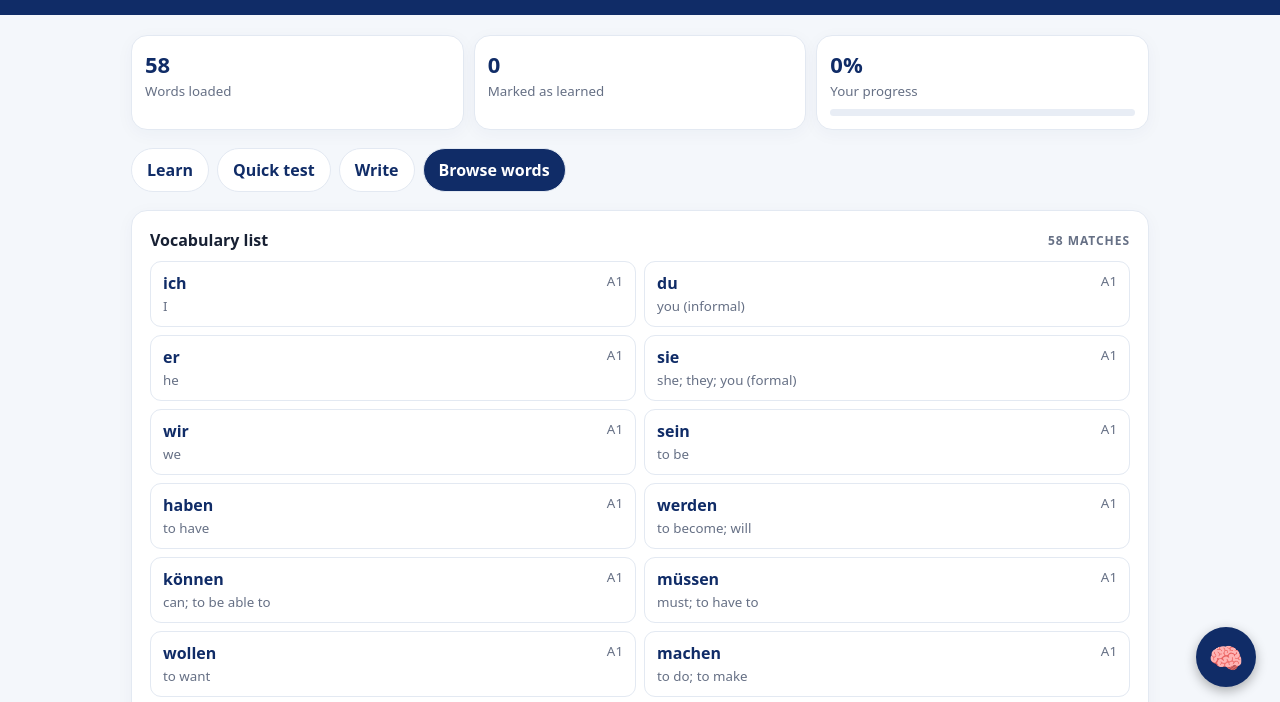
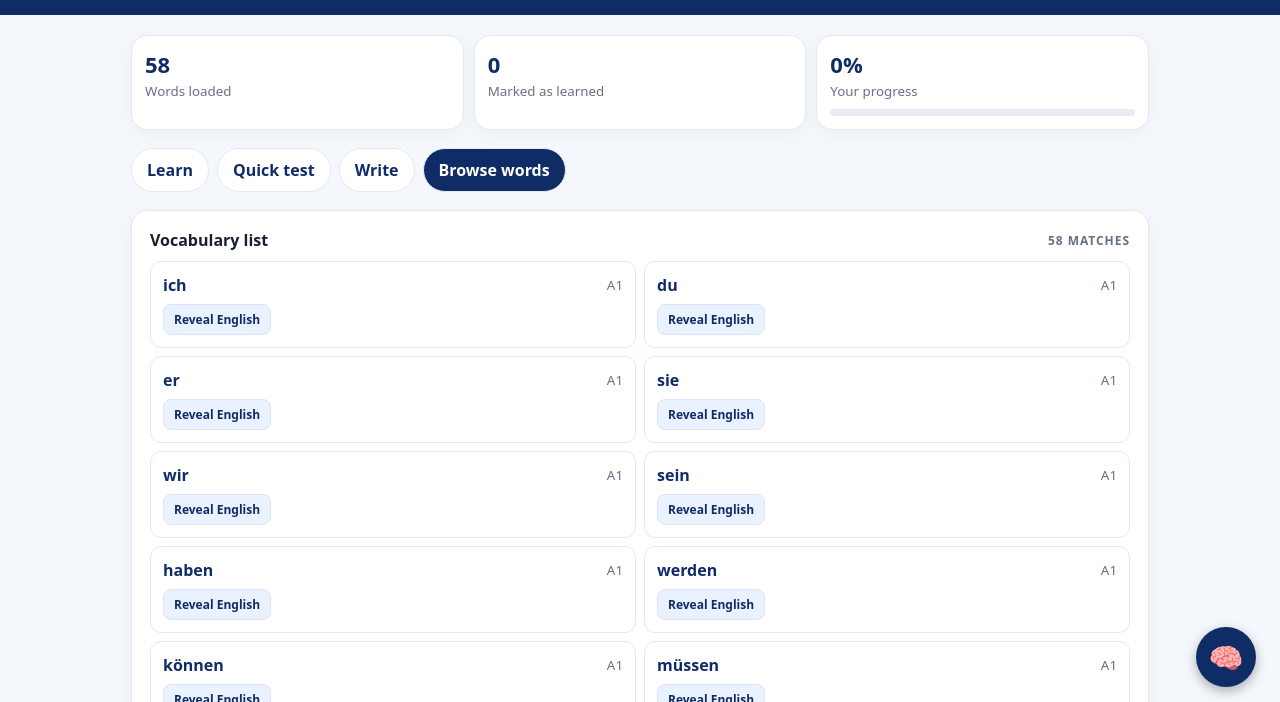
Before and after one commit to classoni66-star/deutsch-2500, a plain HTML site: page index.html in a window 1280 px wide. Both pictures are taken after a click on the button "Browse words". Shown: the part 89-791 px from the top of the page. Drawn offline with Linux system fonts and the light colour scheme.

Commit message:
Enhance row styles and reveal functionality
Updated row styles to enhance the reveal feature, allowing users to click on words to study and reveal their meanings. Added new classes for better structure and interaction.

```diff
--- a/index.html
+++ b/index.html
@@ -71,10 +71,17 @@ main{max-width:1050px;margin:auto;padding:20px 16px 50px}
 .list{margin-top:16px}
 .listhead{display:flex;justify-content:space-between;align-items:center;margin-bottom:10px}
 .rows{display:grid;grid-template-columns:repeat(2,1fr);gap:8px}
-.row{background:white;border:1px solid var(--line);border-radius:11px;padding:10px 12px;display:flex;justify-content:space-between;gap:8px;text-align:left;cursor:pointer}
-.row:hover{background:#f6f9ff}
-.row b{color:var(--navy)}
-.row small{color:var(--muted)}
+
+/* Updated Row Styles for Reveal Feature */
+.row{background:white;border:1px solid var(--line);border-radius:11px;padding:12px;display:flex;flex-direction:column;gap:8px;text-align:left;}
+.row-header{display:flex;justify-content:space-between;align-items:center;}
+.row-word{color:var(--navy);font-weight:650;font-size:16px;cursor:pointer;text-decoration:underline;text-decoration-color:transparent;transition:text-decoration-color 0.2s;}
+.row-word:hover{text-decoration-color:var(--navy);}
+.row-body{display:flex;align-items:center;flex-wrap:wrap;gap:10px;}
+.reveal-btn{background:#eaf2ff;border:1px solid #dce4f5;border-radius:8px;padding:6px 10px;font-size:12px;color:var(--navy);font-weight:700;cursor:pointer;transition:background 0.2s;}
+.reveal-btn:hover{background:#dce4f5;}
+.eng-meaning{display:none;color:var(--muted);font-size:14px;font-weight:600;}
+
 .quizbox{background:white;border:1px solid var(--line);border-radius:16px;padding:22px;margin-bottom:16px}
 .quizprompt{font-size:30px;font-weight:800;color:var(--navy);margin:16px 0;overflow-wrap:anywhere}
 .choices{display:grid;gap:9px}
@@ -636,21 +643,49 @@ footer{color:var(--muted);font-size:12px;text-align:center;margin:28px 0 0;line-
       return;
     }
 
+    // UPDATED: Word is clickable to study, meaning is hidden behind a reveal button
     $('rows').innerHTML = list.map(function (w) {
-      return '<button type="button" class="row" data-word="' + esc(w.word) + '">' +
-        '<span><b>' + esc(w.word) + '</b><br><small>' + esc(w.english) + '</small></span>' +
-        '<small>' + esc(w.level || '—') + '</small>' +
-        '</button>';
+      return '<div class="row">' +
+        '<div class="row-header">' +
+          '<span class="row-word" data-word="' + esc(w.word) + '">' + esc(w.word) + '</span>' +
+          '<small style="color:var(--muted)">' + esc(w.level || '—') + '</small>' +
+        '</div>' +
+        '<div class="row-body">' +
+          '<button type="button" class="reveal-btn">Reveal English</button>' +
+          '<span class="eng-meaning">' + esc(w.english) + '</span>' +
+        '</div>' +
+      '</div>';
     }).join('');
 
-    Array.prototype.forEach.call($('rows').querySelectorAll('.row'), function (btn) {
-      btn.onclick = function () {
-        var target = btn.getAttribute('data-word');
+    // Click on German word to study
+    Array.prototype.forEach.call($('rows').querySelectorAll('.row-word'), function (el) {
+      el.onclick = function () {
+        var target = el.getAttribute('data-word');
         for (var i = 0; i < filtered.length; i++) {
           if (filtered[i].word === target) { index = i; break; }
         }
         showView('learn');
         render();
+      };
+    });
+
+    // Click to reveal/hide English
+    Array.prototype.forEach.call($('rows').querySelectorAll('.reveal-btn'), function (btn) {
+      btn.onclick = function () {
+        var engSpan = btn.nextElementSibling;
+        if (engSpan.style.display === 'none' || engSpan.style.display === '') {
+          engSpan.style.display = 'inline';
+          btn.textContent = 'Hide English';
+          btn.style.background = '#f0f0f0';
+          btn.style.color = '#667085';
+          btn.style.borderColor = '#e3e9f2';
+        } else {
+          engSpan.style.display = 'none';
+          btn.textContent = 'Reveal English';
+          btn.style.background = '#eaf2ff';
+          btn.style.color = 'var(--navy)';
+          btn.style.borderColor = '#dce4f5';
+        }
       };
     });
   }
@@ -954,19 +989,14 @@ footer{color:var(--muted);font-size:12px;text-align:center;margin:28px 0 0;line-
     const text = btnElement.getAttribute('data-text');
     if (!text) return;
 
-    // Clean text for speech (remove markdown symbols like **, #, *)
     const cleanText = text.replace(/[*#_`]/g, '');
 
-    // Check if we have access to the global speak function
     if (window.speakTextGlobal) {
-      // Try to find German voice, fallback to normal lang if not
       let voices = window.speechSynthesis.getVoices();
       let germanVoice = voices.find(v => /^de([-_]|$)/i.test(v.lang));
 
-      // Use German voice if available, otherwise default browser voice
       window.speakTextGlobal(cleanText, germanVoice ? 'de-DE' : 'en-US', germanVoice, 0.9);
     } else {
-      // Fallback if main script hasn't loaded properly
       window.speechSynthesis.cancel();
       const u = new SpeechSynthesisUtterance(cleanText);
       u.lang = 'de-DE';
@@ -982,7 +1012,6 @@ footer{color:var(--muted);font-size:12px;text-align:center;margin:28px 0 0;line-
     input.value = '';
     const loadingMsg = addMessage('Thinking…', 'ai loading');
 
-    // Retrieve the complete context from the app
     const ctx = window.AppContext || {};
     let contextString = "";
 
@@ -1041,7 +1070,6 @@ Speak simply, use English to explain, and provide the German text in bold if nec
     const div = document.createElement('div');
     div.className = `msg ${type}`;
 
-    // If it's an AI message (not loading), add the audio button
     if (type === 'ai' && !type.includes('loading')) {
       const textSpan = document.createElement('span');
       textSpan.className = 'msg-text';
@@ -1066,4 +1094,4 @@ Speak simply, use English to explain, and provide the German text in bold if nec
 })();
 </script>
 </body>
-                                                       </html>
+  </html>
```
